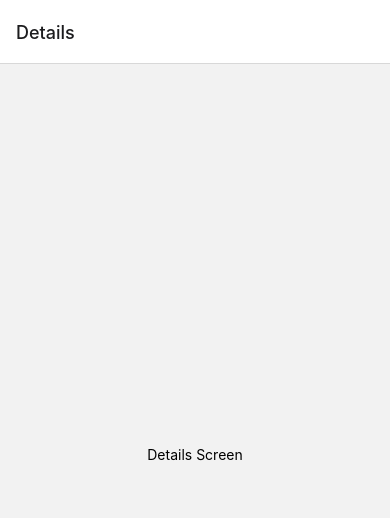
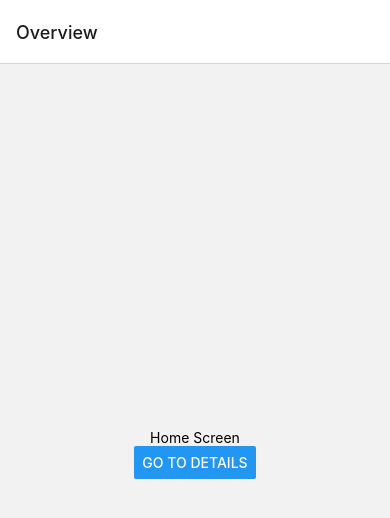
Before and after one commit to owdea/Fitness-app, a React Native app: screen / in a window 390 px wide. Shown: the top 518 px of the page. Built offline with nearby package versions, Linux system fonts and the light colour scheme.

Commit message:
Navigation buttons on each site

```diff
--- a/App.tsx
+++ b/App.tsx
@@ -1,21 +1,26 @@
 // In App.js in a new project
 
 import * as React from 'react';
-import {View, Text} from 'react-native';
+import {View, Text, Button} from 'react-native';
 import {NavigationContainer} from '@react-navigation/native';
 import {createNativeStackNavigator} from '@react-navigation/native-stack';
 
-function HomeScreen() {
+function HomeScreen({navigation}: any) {
   return (
     <View style={{flex: 1, alignItems: 'center', justifyContent: 'center'}}>
       <Text>Home Screen</Text>
+      <Button
+        title="Go to Details"
+        onPress={() => navigation.navigate('Details')}
+      />
     </View>
   );
 }
-function DetailsScreen() {
+function DetailsScreen({navigation}: any) {
   return (
     <View style={{flex: 1, alignItems: 'center', justifyContent: 'center'}}>
       <Text>Details Screen</Text>
+      <Button title="Go to Home" onPress={() => navigation.navigate('Home')} />
     </View>
   );
 }
@@ -25,7 +30,7 @@ const Stack = createNativeStackNavigator();
 function App() {
   return (
     <NavigationContainer>
-      <Stack.Navigator initialRouteName="Details">
+      <Stack.Navigator initialRouteName="Home">
         <Stack.Screen
           name="Home"
           component={HomeScreen}
```
